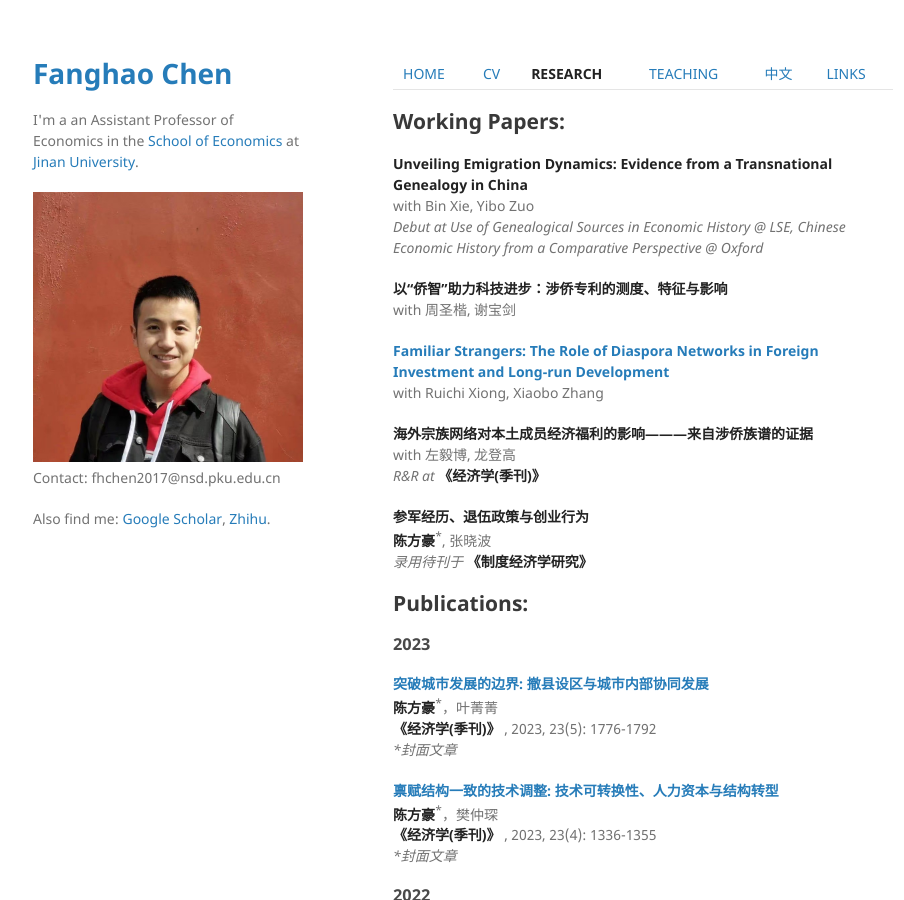
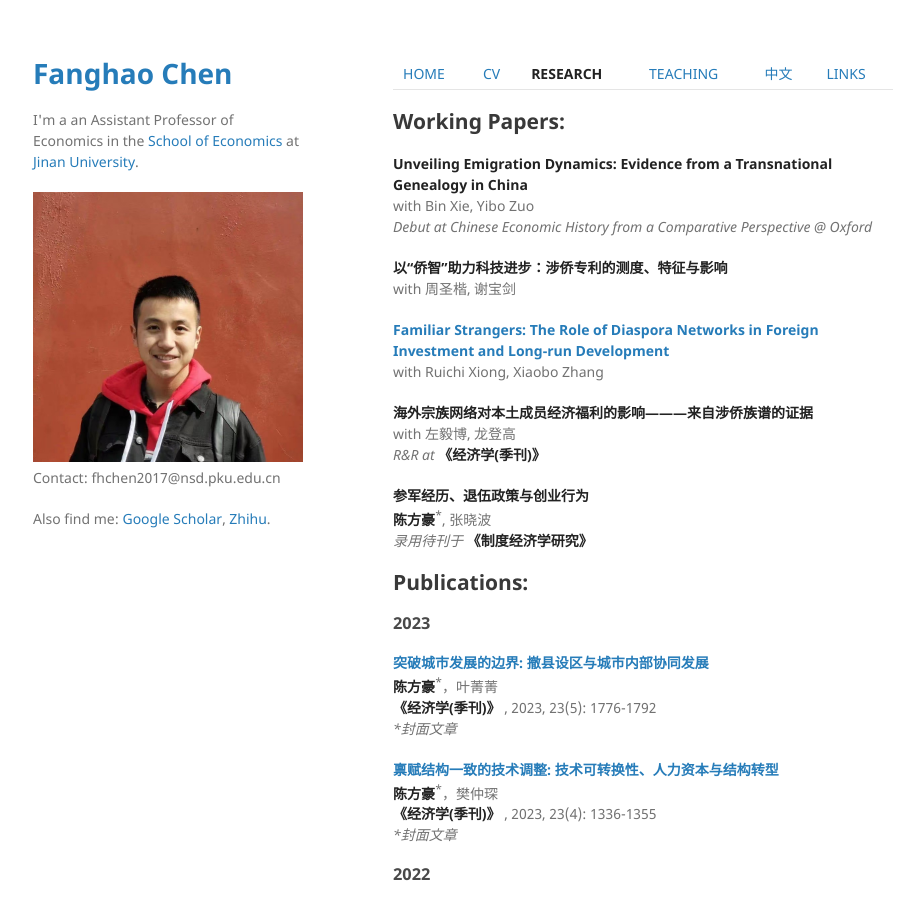
Before and after one commit to FanghaoChen/homepage, a Jekyll site: the page built from research.md, in a window 1280 px wide and 900 px high. Shown: the whole window, without its empty margins (177-1081 px from the left). Built offline with Jekyll 4.4.1, drawn with Linux system fonts in a browser that asks for light colours.

Commit message:
Update research.md

```diff
--- a/research.md
+++ b/research.md
@@ -8,7 +8,7 @@ layout: default
 
 **Unveiling Emigration Dynamics: Evidence from a Transnational Genealogy in China**<br/>
 with Bin Xie, Yibo Zuo  <br/>
-<em> Debut at Use of Genealogical Sources in Economic History @ LSE, Chinese Economic History from a Comparative Perspective @ Oxford </em>  <br/>
+<em> Debut at Chinese Economic History from a Comparative Perspective @ Oxford </em>  <br/>
 
  **以“侨智”助力科技进步：涉侨专利的测度、特征与影响** <br/>
 with 周圣楷, 谢宝剑 <br/>
```
